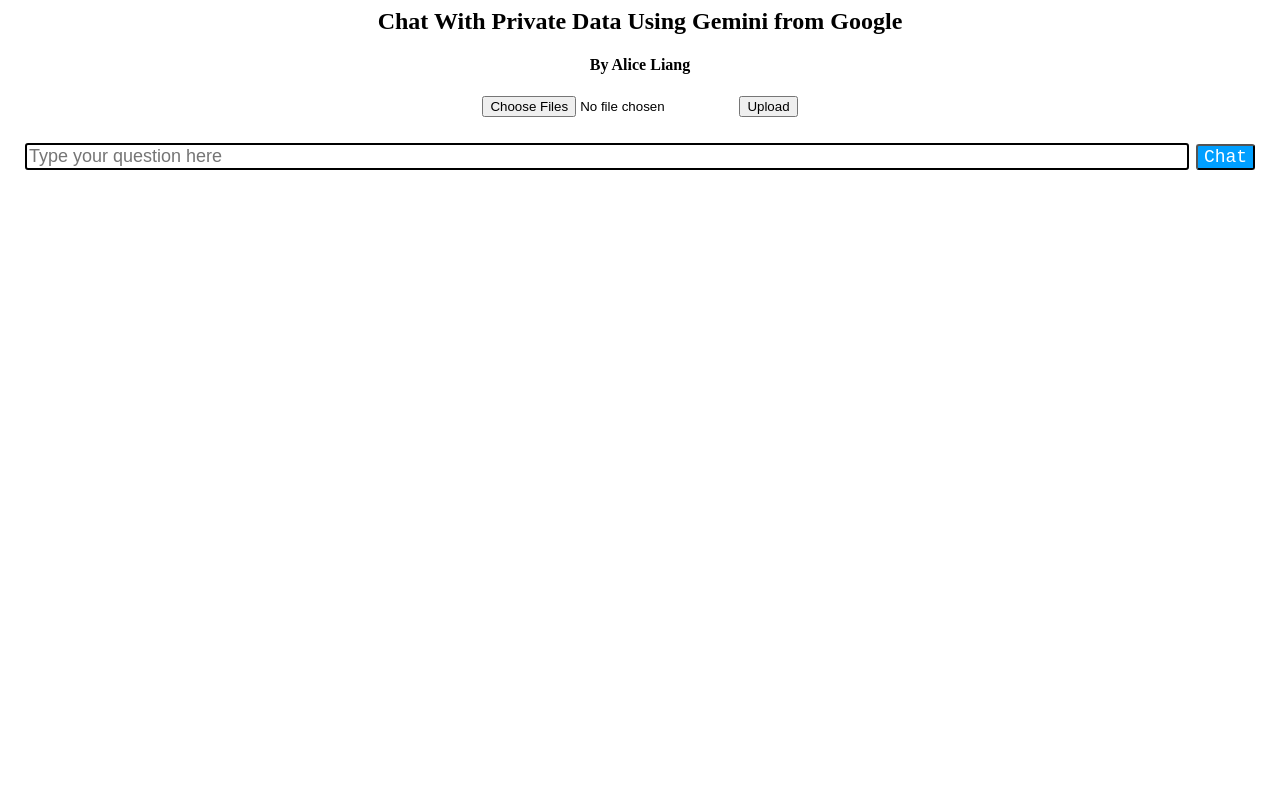
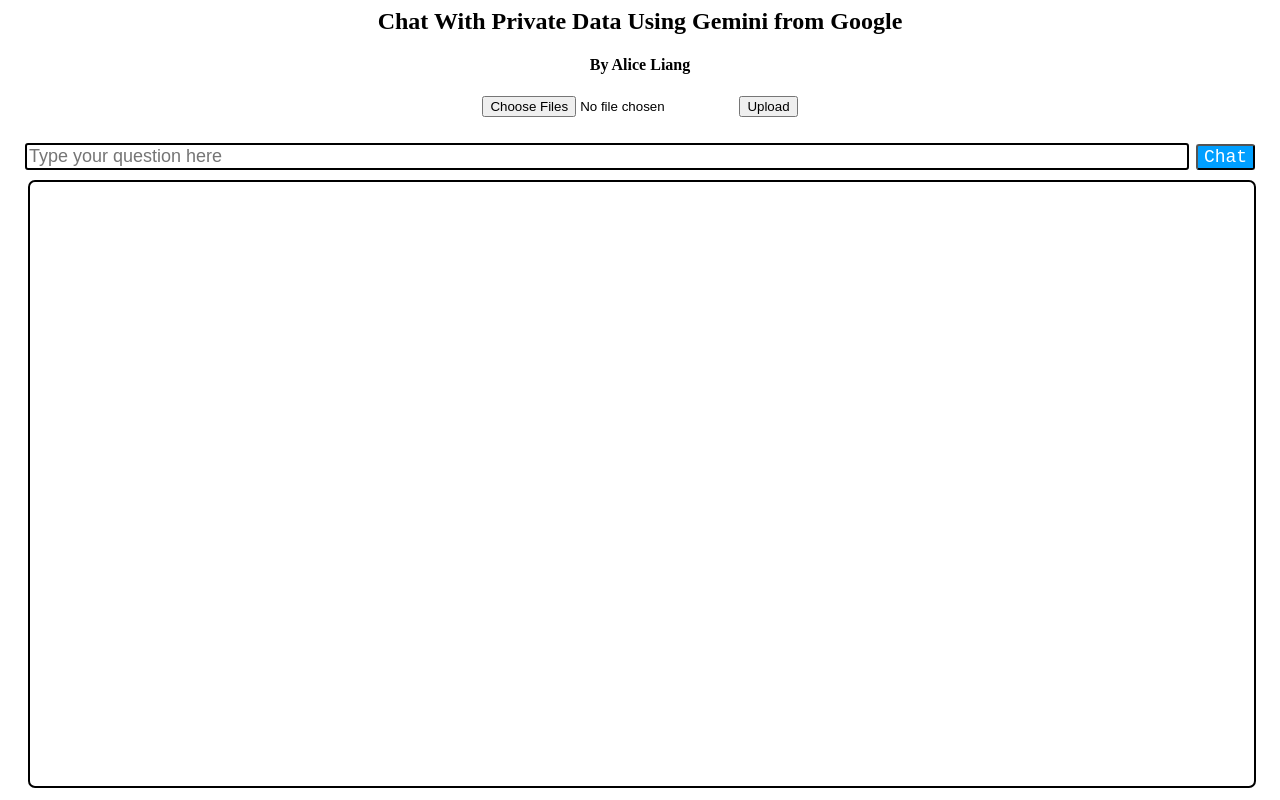
Before and after one commit to aliceliang22/chat-using-gemini, a Flask app: page / in a window 1280 px wide. Run offline with Flask 3, Linux system fonts and the light colour scheme.

Commit message:
add answers box and style

```diff
--- a/src/templates/index.html
+++ b/src/templates/index.html
@@ -6,6 +6,7 @@
             .inputbox { width: calc(100% - 80px); border: 2px solid #000; border-radius: 3px; font-size: large; }
             .inputdiv { padding: 10px; }
             .btn-primary { background-color: rgb(0, 159, 255); color: white; margin-left: 3px; border-radius: 3px; font-size: large; font-family:'Courier New', Courier, monospace; }
+            .answers-box { width: calc(100% - 40px); height: calc(100% - 180px); margin-left: 20px; border: 2px solid #000; overflow-y: auto; border-radius: 7px}
         </style>
     </head>
     <body>
@@ -20,6 +21,7 @@
                 <input id = "chat-input" type = "text" class = "inputbox" placeholder = "Type your question here" />
                 <button id = "chat-button" class = "btn btn-primary">Chat</button>
             </div>
+            <div id = "answers" class = "answers-box"></div>
         </main>
     </body>
 </html>
```
